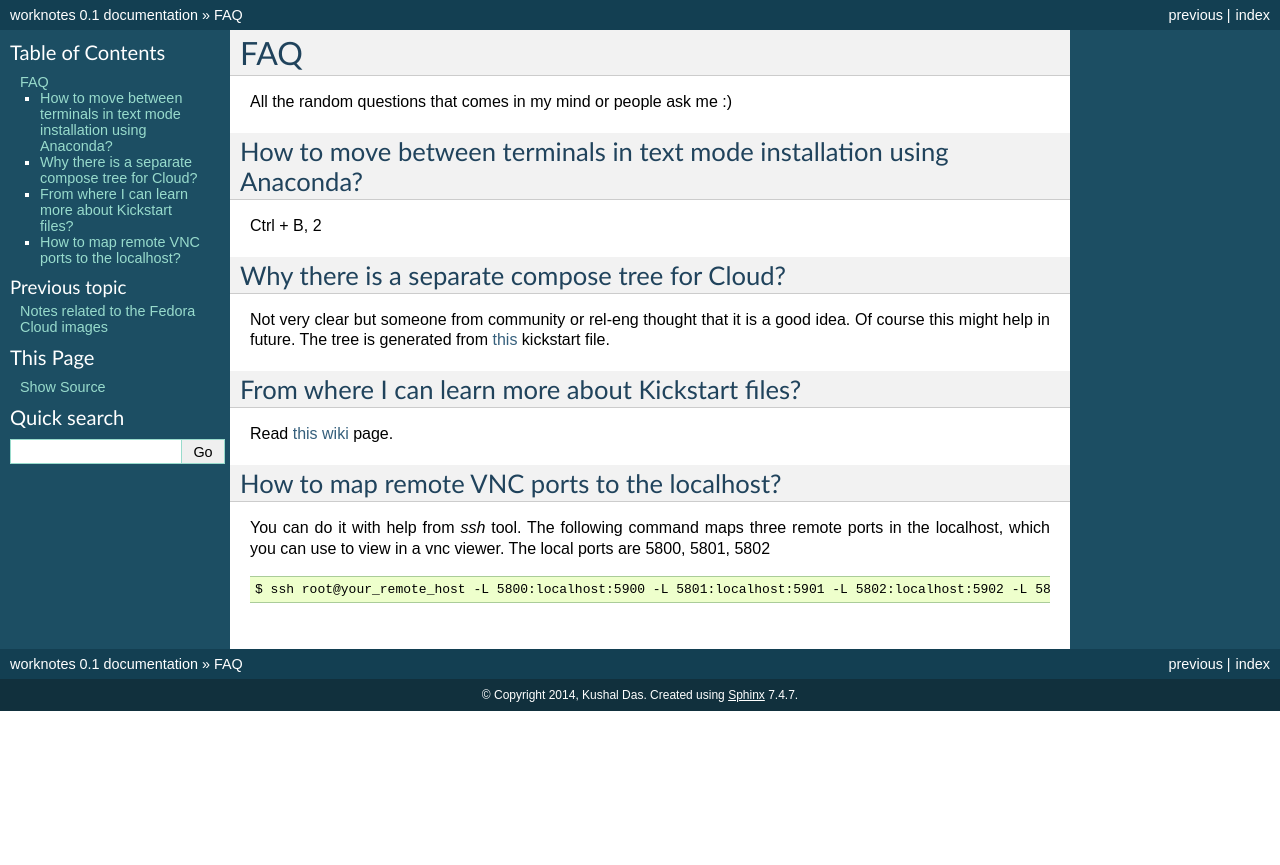
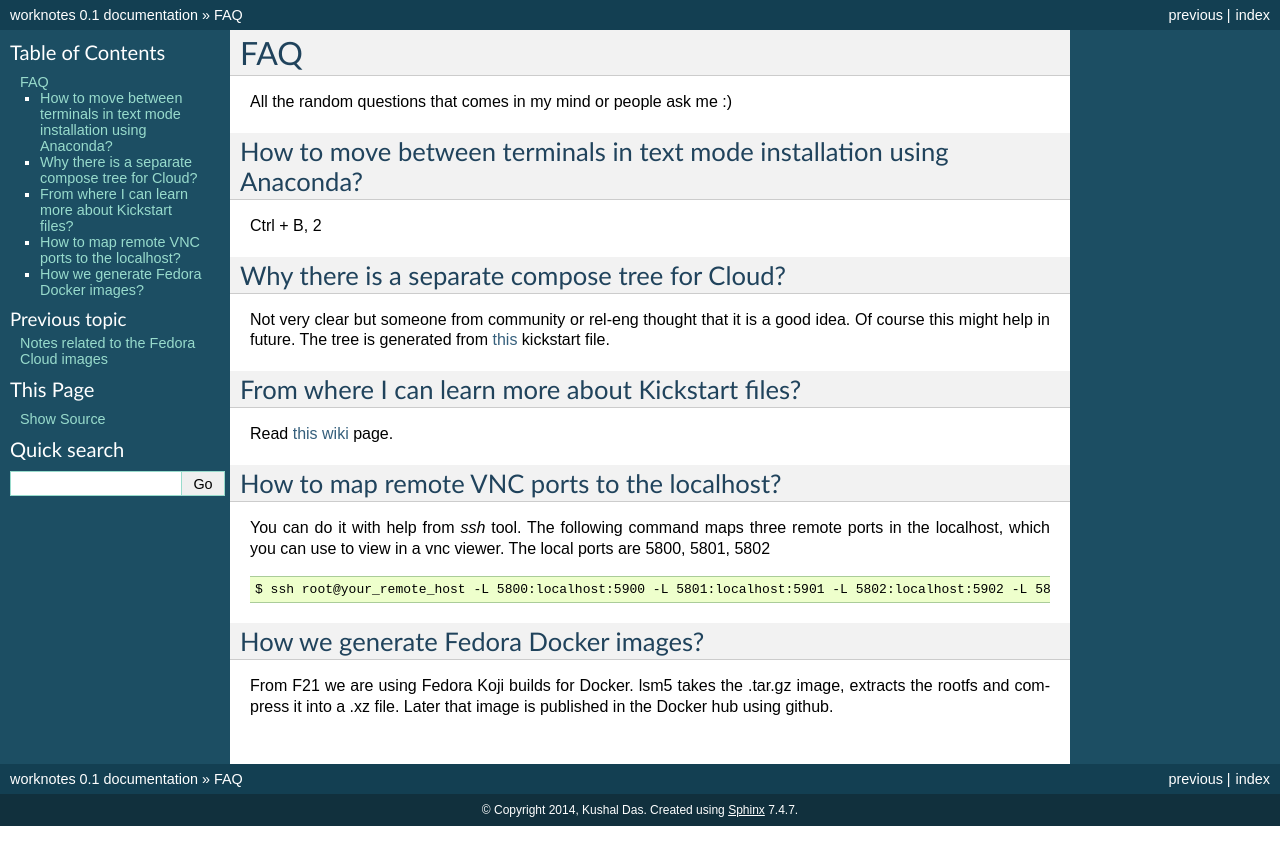
Before and after one commit to kushaldas/worknotes, a Sphinx documentation site: the page built from docs/faq.rst, in a window 1280 px wide. Shown: the top 865 px of the page. Built offline with Sphinx 7.4.7, drawn with Linux system fonts in a browser that asks for light colours.

Commit message:
How docker images are being generated?

```diff
--- a/docs/faq.rst
+++ b/docs/faq.rst
@@ -28,3 +28,9 @@ You can do it with help from *ssh* tool. The following command maps three remote
 ::
 
     $ ssh root@your_remote_host -L 5800:localhost:5900 -L 5801:localhost:5901 -L 5802:localhost:5902 -L 5803:localhost:5903
+
+How we generate Fedora Docker images?
+--------------------------------------
+
+From F21 we are using Fedora Koji builds for Docker. lsm5 takes the .tar.gz image, extracts the rootfs and compress it into a .xz file.
+Later that image is published in the Docker hub using github.
```
